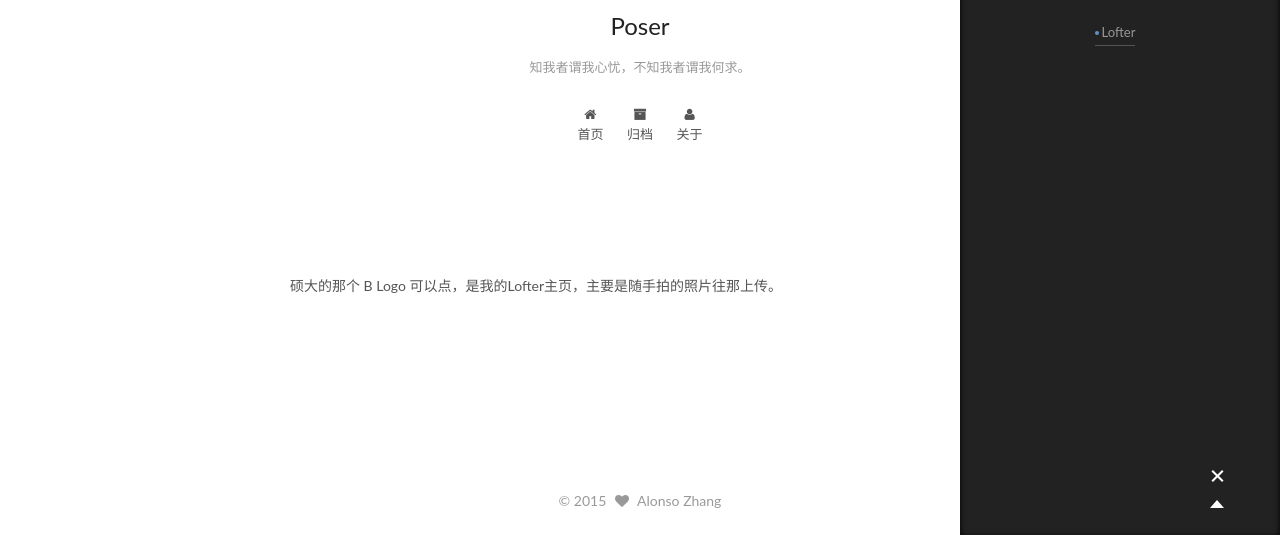
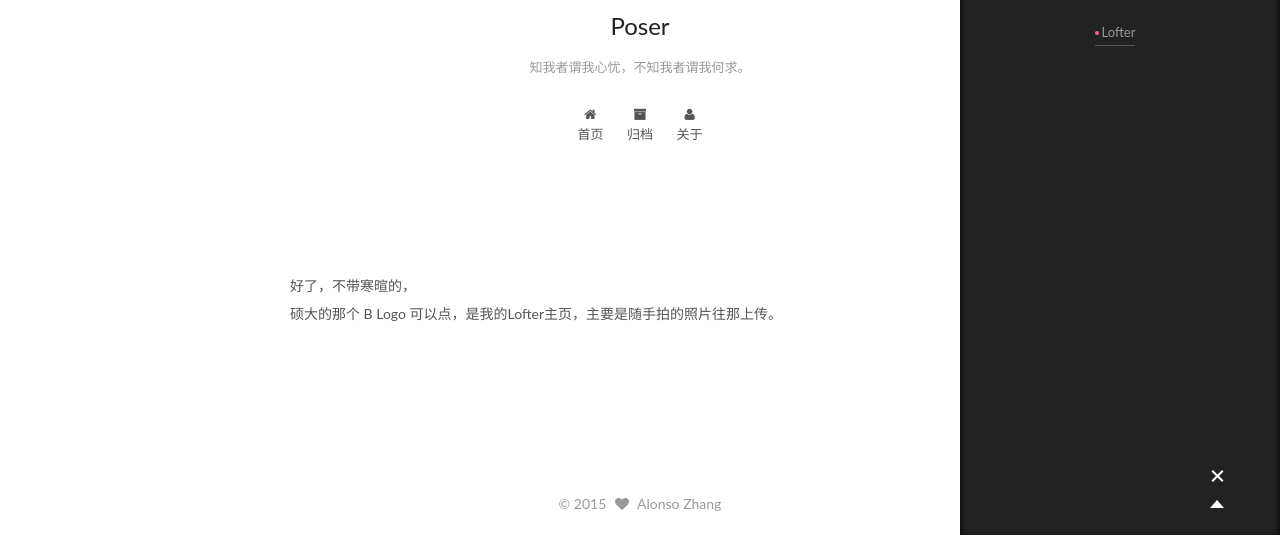
Before and after one commit to zwddhp/zwddhp.github.com, a plain HTML site: page about/index.html in a window 1280 px wide. Both pictures are taken after a click on the element 1217 px from the left and 742 px from the top of the page. Shown: the part 265-803 px from the top of the page. Drawn offline with Linux system fonts and the light colour scheme; a web font is replaced by a local one.

Commit message:
Site updated: 2015-10-25 17:10:24

```diff
--- a/about/index.html
+++ b/about/index.html
@@ -43,16 +43,16 @@
 
 
 
-<meta name="description" content="硕大的那个 B Logo 可以点，是我的Lofter主页，主要是随手拍的照片往那上传。">
+<meta name="description" content="好了，不带寒暄的，硕大的那个 B Logo 可以点，是我的Lofter主页，主要是随手拍的照片往那上传。">
 <meta property="og:type" content="website">
 <meta property="og:title" content="about">
 <meta property="og:url" content="http://zhangwu.space/about/index.html">
 <meta property="og:site_name" content="Poser">
-<meta property="og:description" content="硕大的那个 B Logo 可以点，是我的Lofter主页，主要是随手拍的照片往那上传。">
-<meta property="og:updated_time" content="2015-10-24T17:56:57.000Z">
+<meta property="og:description" content="好了，不带寒暄的，硕大的那个 B Logo 可以点，是我的Lofter主页，主要是随手拍的照片往那上传。">
+<meta property="og:updated_time" content="2015-10-25T09:01:12.000Z">
 <meta name="twitter:card" content="summary">
 <meta name="twitter:title" content="about">
-<meta name="twitter:description" content="硕大的那个 B Logo 可以点，是我的Lofter主页，主要是随手拍的照片往那上传。">
+<meta name="twitter:description" content="好了，不带寒暄的，硕大的那个 B Logo 可以点，是我的Lofter主页，主要是随手拍的照片往那上传。">
 
 
 <script type="text/javascript" id="hexo.configuration">
@@ -178,7 +178,7 @@
   <div id="posts" class="posts-expand">
 
 
-      <p>硕大的那个 B Logo 可以点，是我的Lofter主页，主要是随手拍的照片往那上传。</p>
+      <p>好了，不带寒暄的，<br>硕大的那个 B Logo 可以点，是我的Lofter主页，主要是随手拍的照片往那上传。</p>
 
 
   </div>
--- a/css/main.css
+++ b/css/main.css
@@ -1005,7 +1005,7 @@ body {
   width: 4px;
   height: 4px;
   border-radius: 50%;
-  background: #628fc6;
+  background: #f56981;
 }
 .sidebar-nav {
   margin: 0;
```
